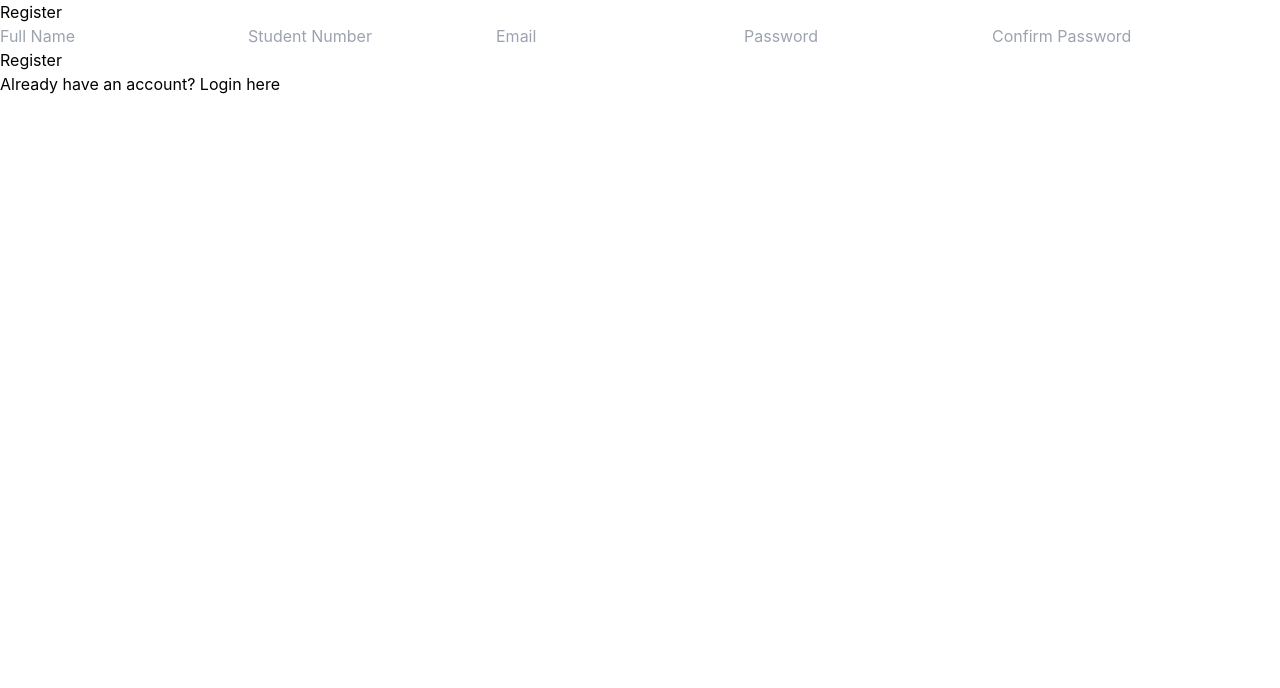
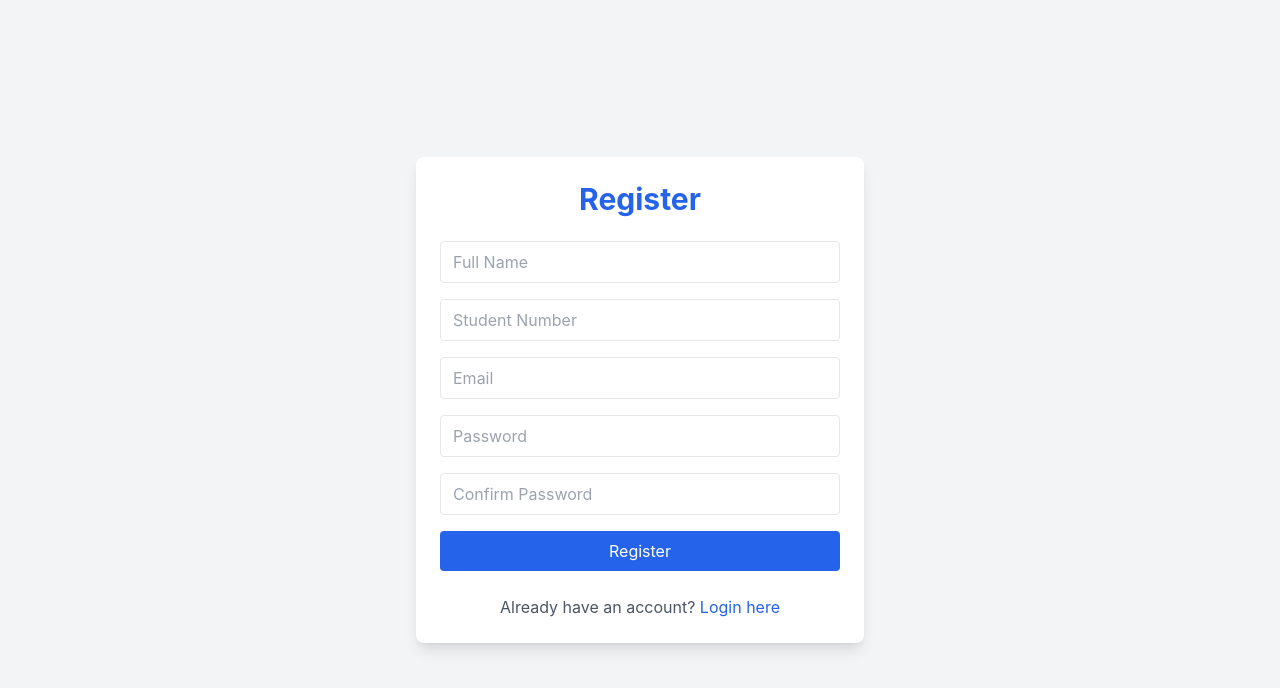
Before and after one commit to MICHAELSIBANDA/ICEP-group-2, a React (Create React App) app in the folder frontend/: page /register in a window 1280 px wide. Shown: the top 688 px of the page. Built offline with nearby package versions, Linux system fonts and the light colour scheme.

Commit message:
Updated UI of Register.jsx and Navbar.js

```diff
--- a/frontend/src/components/NavBar.js
+++ b/frontend/src/components/NavBar.js
@@ -1,20 +1,32 @@
 import React from 'react';
 import { Link } from 'react-router-dom';
-import './NavBar.css';
 
 const NavBar = ({ userRole, onLogout }) => {
     return (
-        <nav className="navbar">
-            <div className="navbar-brand">
+        <nav className="navbar flex items-center justify-between p-4 bg-white shadow">
+            <div className="navbar-brand text-xl font-bold text-blue-600 hover:text-blue-800">
                 <Link to="/">CampusConnect</Link>
             </div>
+            <ul className="navbar-menu flex space-x-4 text-gray-700">
 
-            <ul className="navbar-menu">
+                {userRole === '' && (
+                    <>
+                        <li><Link to="/home">Home</Link></li>
+                        <li><Link to="/login">Login</Link></li>
+                        <li><Link to="/register">Register</Link></li>
+                    </>
+                )}
+
                 {userRole === 'student' && (
                     <>
                         <li><Link to="/dashboard">Dashboard</Link></li>
-                        <li><Link to="/announcements">Announcements</Link></li>
+                        <li><Link to="/announcements-events">Announcements</Link></li>
                         <li><Link to="/request-support">Request Support</Link></li>
+                        <li>
+                        <button onClick={onLogout} className="logout-btn text-red-600 hover:text-red-800">
+                            Logout
+                        </button>
+                </li>
                     </>
                 )}
 
@@ -23,14 +35,13 @@ const NavBar = ({ userRole, onLogout }) => {
                         <li><Link to="/admin-dashboard">Dashboard</Link></li>
                         <li><Link to="/admin-announcements">Post Announcements</Link></li>
                         <li><Link to="/admin-requests">View Requests</Link></li>
+                        <li>
+                        <button onClick={onLogout} className="logout-btn text-red-600 hover:text-red-800">
+                            Logout
+                        </button>
+                </li>
                     </>
                 )}
-
-                <li>
-                    <button onClick={onLogout} className="logout-btn">
-                        Logout
-                    </button>
-                </li>
             </ul>
         </nav>
     );
--- a/frontend/src/pages/Register.jsx
+++ b/frontend/src/pages/Register.jsx
@@ -1,3 +1,4 @@
+
 import { useState } from 'react';
 
 export default function Register() {
@@ -45,15 +46,18 @@ export default function Register() {
   };
 
   return (
-        <div className="register-container">
-            <h1>Register</h1>
-            <form onSubmit={handleSubmit}>
+    <div className="min-h-screen flex items-center justify-center bg-gray-100 p-4">
+      <div className="w-full max-w-md bg-white rounded-lg shadow-lg p-6">
+        <h1 className="text-3xl font-bold text-center text-blue-600 mb-6">Register</h1>
+
+        <form className="space-y-4" onSubmit={handleSubmit}>
           <input
             type="text"
             name="name"
             placeholder="Full Name"
             value={formData.name}
             onChange={handleChange}
+            className="w-full px-3 py-2 border rounded focus:outline-none focus:ring-2 focus:ring-blue-500"
           />
           <input
             type="text"
@@ -61,6 +65,7 @@ export default function Register() {
             placeholder="Student Number"
             value={formData.studentNumber}
             onChange={handleChange}
+            className="w-full px-3 py-2 border rounded focus:outline-none focus:ring-2 focus:ring-blue-500"
           />
           <input
             type="email"
@@ -68,6 +73,7 @@ export default function Register() {
             placeholder="Email"
             value={formData.email}
             onChange={handleChange}
+            className="w-full px-3 py-2 border rounded focus:outline-none focus:ring-2 focus:ring-blue-500"
           />
           <input
             type="password"
@@ -75,6 +81,7 @@ export default function Register() {
             placeholder="Password"
             value={formData.password}
             onChange={handleChange}
+            className="w-full px-3 py-2 border rounded focus:outline-none focus:ring-2 focus:ring-blue-500"
           />
           <input
             type="password"
@@ -82,12 +89,26 @@ export default function Register() {
             placeholder="Confirm Password"
             value={formData.confirmPassword}
             onChange={handleChange}
+            className="w-full px-3 py-2 border rounded focus:outline-none focus:ring-2 focus:ring-blue-500"
           />
-                <button type="submit">Register</button>
+          <button
+            type="submit"
+            className="w-full bg-blue-600 text-white py-2 rounded hover:bg-blue-700 transition"
+          >
+            Register
+          </button>
         </form>
-            {error && <p className="error">{error}</p>}
-            {success && <p className="success">{success}</p>}
-            <p>Already have an account? <a href="/login">Login here</a></p>
+
+        {error && <p className="text-red-600 mt-4 text-center">{error}</p>}
+        {success && <p className="text-green-600 mt-4 text-center">{success}</p>}
+
+        <p className="mt-6 text-center text-gray-600">
+          Already have an account?{' '}
+          <a href="/login" className="text-blue-600 hover:underline">
+            Login here
+          </a>
+        </p>
+      </div>
     </div>
   );
 }
```
Lines whose indentation alone changed are shown as unchanged.
